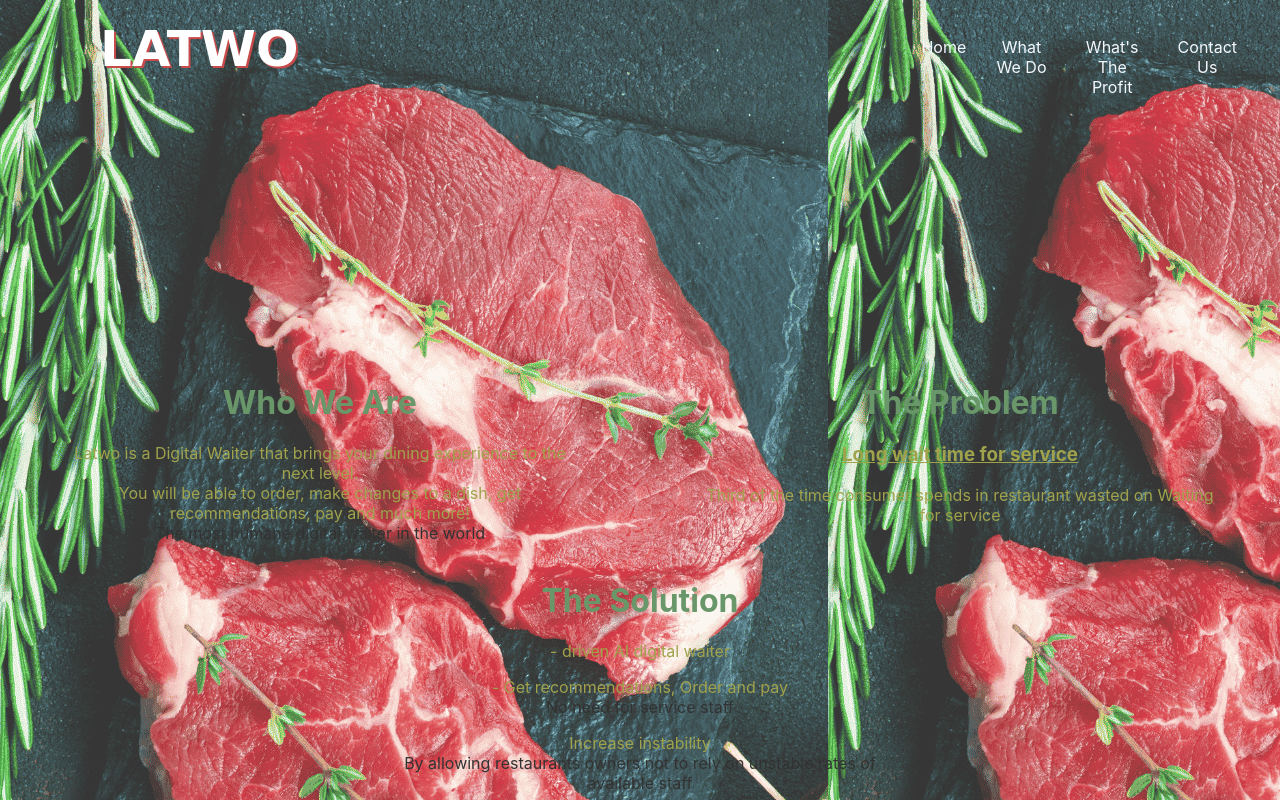
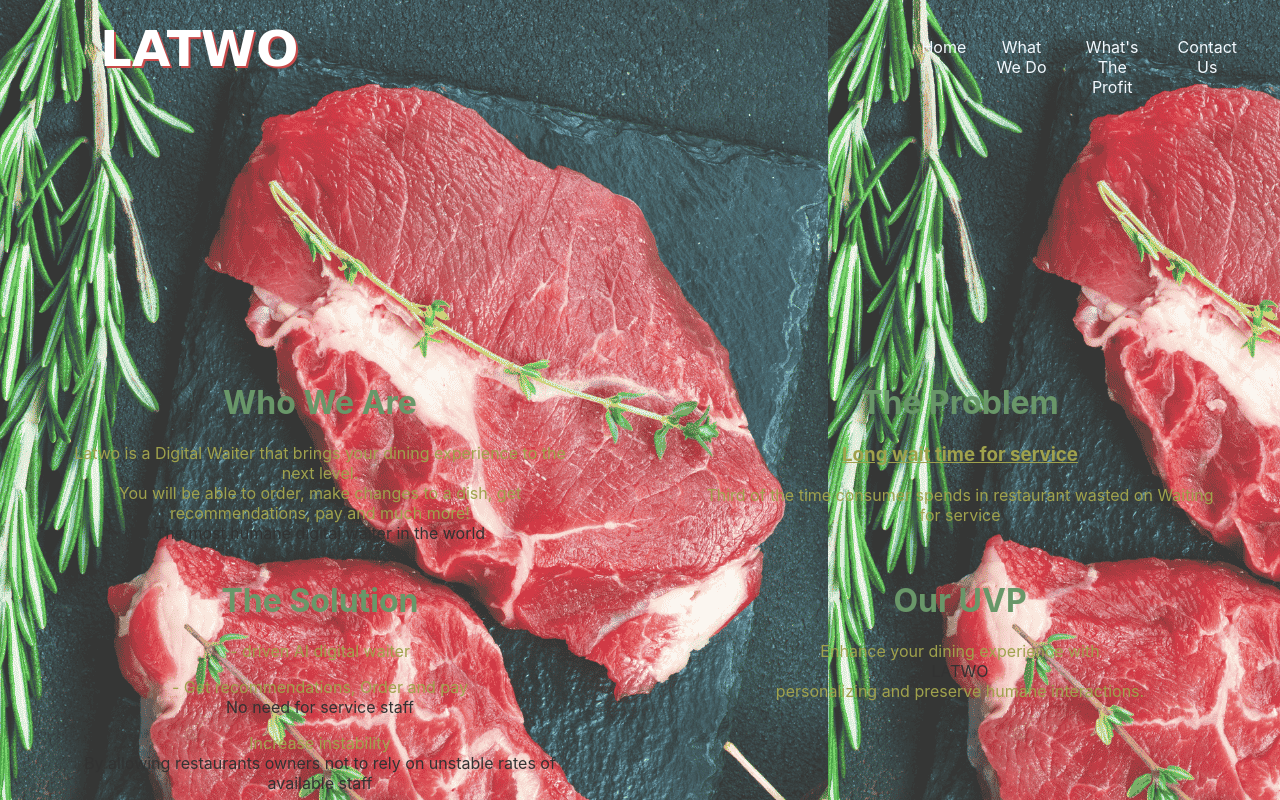
Before and after one commit to Kobir053/react-restaurant, a React (Create React App) app: page / in a window 1280 px wide. Shown: the top 800 px of the page. Built offline with nearby package versions, Linux system fonts and the light colour scheme.

Commit message:
third commit

```diff
--- a/src/components/AboutUs.jsx
+++ b/src/components/AboutUs.jsx
@@ -23,6 +23,10 @@ export default function () {
                 <p>- Get recommendations, Order and pay <br/><span>No need for service staff</span></p>
                 <p>Increase instability<br/><span>By allowing restaurants owners not to rely on unstable rates of available staff</span></p>
             </div>
+            <div className="our-details-div">
+                <h1>Our UVP</h1>
+                <p>Enhance your dining experience with<br/><span>LATWO</span><br/>personalizing and preserve humane interactions.</p>
+            </div>
 
         </div>
     )
--- a/src/components/about.css
+++ b/src/components/about.css
@@ -32,7 +32,7 @@
     color: aliceblue;
 }
 
-@media (max-width: 350px){
+@media (max-width: 450px){
     #about-div{
         display: flex;
         justify-content: center;
--- a/src/components/welcome.css
+++ b/src/components/welcome.css
@@ -43,7 +43,7 @@ a{
     border-radius: 6px;
 }
 
-@media (max-width: 350px){
+@media (max-width: 450px){
     .welcome-div{
         height: 1300px;
     }
```
Also changed, not shown: 11 other files (tests, documents, lock files or other folders).
